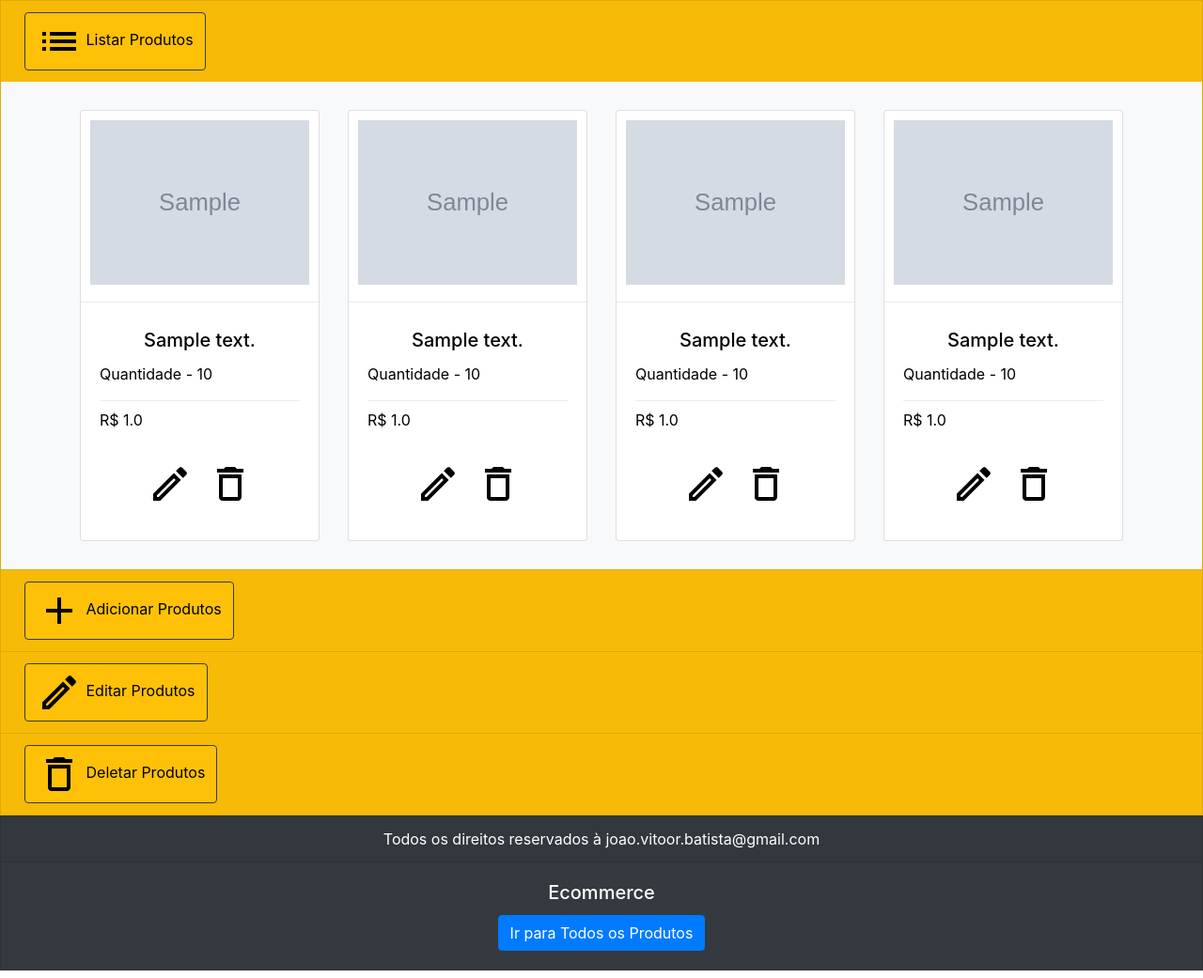
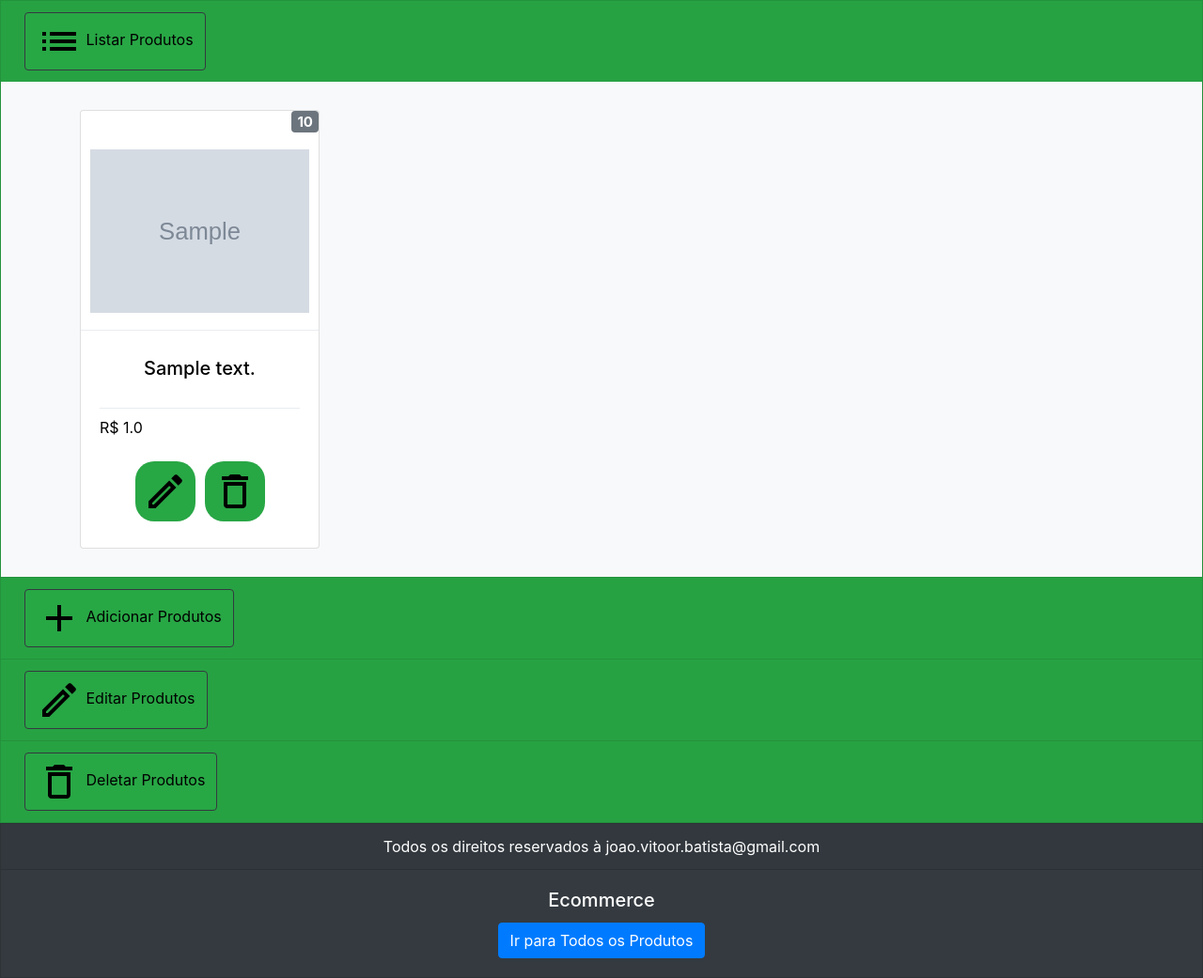
Before and after one commit to jvbnascimento/ecommerce, a Flask app: template app/templates/gerenciar_estoque.html in a window 1280 px wide. Shown: the part 56-1097 px from the top of the page at 94% size. Run offline with Flask 2, Linux system fonts and the light colour scheme; tables that the repository leaves empty hold one stand-in row (values such as "Sample post"); the template is opened without the code that fills it: values that come from a table or form of the project are taken from there, most other values are stand-ins (such as "Sample title", 1, 10 or a date in 2020); grey boxes marked "Sample" are stand-in pictures; parts of the project's set-up code (start-up, migrations or seed data) failed here and were passed over; some libraries are stand-ins or nearby versions.

Commit message:
Melhorando estrutura das views. Iniciando função editar informações dos produtos cadastrados

```diff
--- a/app/controllers/forms.py
+++ b/app/controllers/forms.py
@@ -5,28 +5,43 @@ from flask_wtf.file import FileRequired, FileAllowed
 
 from app.models.usuario import Usuario
 
+
 class LoginForm(FlaskForm):
     email = StringField('Email', validators=[DataRequired()])
     senha = PasswordField('Senha', validators=[DataRequired()])
     lembrar_me = BooleanField('Lembrar-me')
     acessar = SubmitField('Acessar')
 
+
 class RegistrationForm(FlaskForm):
     nome = StringField('Nome', validators=[DataRequired()])
     email = StringField('Email', validators=[DataRequired(), Email()])
     senha = PasswordField('Senha', validators=[DataRequired()])
-    confirmar_senha = PasswordField('Confirmar Senha', validators=[DataRequired(), EqualTo('senha')])
+    confirmar_senha = PasswordField('Confirmar Senha', validators=[
+                                    DataRequired(), EqualTo('senha')])
     cadastrar = SubmitField('Cadastrar-se')
 
     def validar_email(self, email):
         usuario = Usuario.query.filter_by(email=email.data).first()
 
         if usuario is not None:
-            raise ValidationError('Este email já está em uso. Escolha um email diferente e tente novamente.')
+            raise ValidationError(
+                'Este email já está em uso. Escolha um email diferente e tente novamente.')
+
 
 class CadastroProdutoForm(FlaskForm):
     descricao = StringField('Nome Produto', validators=[DataRequired()])
     quantidade = StringField('Quantidade', validators=[DataRequired()])
     preco = StringField('R$ Preço', validators=[DataRequired()])
-    # imagem = FileField('Imagem', validators=[FileRequired(), FileAllowed(['jpg', 'png'], 'Somente imagens!')])
     cadastrarProduto = SubmitField('Cadastrar Produto')
+
+
+class EditarDadosProdutoForm(FlaskForm):
+    descricao = StringField('Nome Produto', validators=[DataRequired()])
+    quantidade = StringField('Quantidade', validators=[DataRequired()])
+    preco = StringField('R$ Preço', validators=[DataRequired()])
+    editarDadosProduto = SubmitField('Salvar Alterações')
+
+
+class UsuarioEditarDadosUsuarioForm(FlaskForm):
+    pass
--- a/app/controllers/routes.py
+++ b/app/controllers/routes.py
@@ -113,6 +113,7 @@ def cadastrar_usuario():
 
 
 @app.route('/user/gerenciar_estoque', methods=['GET', 'POST'])
+@login_required
 def gerenciar_estoque():
     if current_user.is_authenticated and current_user.tipo == 1:
         current_url = request.url.split(current_port)
--- a/app/templates/gerenciar_estoque.html
+++ b/app/templates/gerenciar_estoque.html
@@ -2,9 +2,9 @@
 
 {% block content %}
 <div class="accordion" id="accordionExample">
-	<div class="card bg-warning sem-border-radius">
+	<div class="card bg-success sem-border-radius">
 		<div class="card-header" id="headingOne">
-			<button class="btn btn-dark bg-warning espaco-externo" data-toggle="collapse" data-target="#lista-produtos"
+			<button class="btn btn-dark bg-success espaco-externo" data-toggle="collapse" data-target="#lista-produtos"
 				aria-expanded="true" aria-controls="lista-produtos">
 				<img src="../static/img/outline_list_black_24dp.png" class="align-self-center" alt="Listar Produtos"
 					title="Listar Produtos" />
@@ -16,19 +16,23 @@
 			<div class="card-body bg-light">
 				<div class="container">
 					{% if produtos != None and produtos|length != 0 %}
-					{% for p in produtos %}
 					<div class="row">
-						{% for i in range(0, 4) %}
-						<div class="col teste">
+						{% for p in produtos %}
+						<div class="col-3 teste">
 							<div class="card fonte-preta">
+								<div class="row">
+									<div class="col text-right">
+										<h5><span class="badge badge-secondary md-8">{{ p.quantidade }}</span></h5>
+									</div>
+								</div>
+
 								<img class="card-img-top espaco-interno img-fluid rounded mx-auto d-block" src="../static/img/{{ p.imagem }}"
 									alt="{{ p.descricao }}">
 
 								<div class="dropdown-divider"></div>
 
 								<div class="card-body">
-									<h5 class="card-title centralizar-titulo">{{ p.descricao }}</h5>
-									<p class="card-text">Quantidade - {{ p.quantidade }}</p>
+									<h5 class="card-title centralizar-titulo espaco-abaixo">{{ p.descricao }}</h5>
 
 									<div class="dropdown-divider"></div>
 
@@ -36,14 +40,14 @@
 
 									<nav class="navbar navbar-expand-md bg-faded justify-content-center">
 										<ul class="navbar-nav w-100 justify-content-center">
-											<li class="nav-item active">
+											<li class="nav-item bg-success espaco-externo borda-redonda">
 												<a class="nav-link" href="#">
 													<img src="../static/img/outline_edit_black_24dp.png"
 														class="align-self-center img-fluid rounded mx-auto d-block" alt="Editar Produto" title="Editar Produto" />
 												</a>
 											</li>
 
-											<li class="nav-item active">
+											<li class="nav-item bg-success espaco-externo borda-redonda">
 												<a class="nav-link" href="#">
 													<img src="../static/img/outline_delete_black_24dp.png"
 														class="align-self-center img-fluid rounded mx-auto d-block" alt="Deletar Produto" title="Deletar Produto" />
@@ -56,7 +60,6 @@
 						</div>
 						{% endfor %}
 					</div>
-					{% endfor %}
 					{% elif produtos|length == 0 %}
 					<div class="row">
 						<div class="col teste">
@@ -69,9 +72,9 @@
 		</div>
 	</div>
 
-	<div class="card bg-warning sem-border-radius">
+	<div class="card bg-success sem-border-radius">
 		<div class="card-header" id="headingTwo">
-			<button class="btn btn-dark bg-warning collapsed espaco-externo" data-toggle="collapse"
+			<button class="btn btn-dark bg-success collapsed espaco-externo" data-toggle="collapse"
 				data-target="#form-adicionar-produto" aria-expanded="false" aria-controls="form-adicionar-produto">
 				<img src="../static/img/outline_add_black_24dp.png" class="align-self-center" alt="Adicionar Produto"
 					title="Adicionar Produto" />
@@ -83,7 +86,7 @@
 			<div class="card-body fundo-branco">
 				<div class="container"><br>
 					<div class="row align-items-center justify-content-center">
-						<div class="col-md-4 bg-warning espaco-interno fonte-preta borda-preta borda-redonda">
+						<div class="col-md-4 bg-success espaco-interno fonte-preta borda-preta borda-redonda">
 							<h2 class="centralizar-titulo">Cadastrar novo produto</h2>
 							<form action="" method="POST" enctype="multipart/form-data">
 								{{ form.hidden_tag() }}
@@ -143,9 +146,9 @@
 		</div>
 	</div>
 
-	<div class="card bg-warning sem-border-radius">
+	<div class="card bg-success sem-border-radius">
 		<div class="card-header" id="headingTwo">
-			<button class="btn btn-dark bg-warning collapsed espaco-externo" data-toggle="collapse"
+			<button class="btn btn-dark bg-success collapsed espaco-externo" data-toggle="collapse"
 				data-target="#form-editar-produto" aria-expanded="false" aria-controls="form-editar-produto">
 				<img src="../static/img/outline_edit_black_24dp.png" class="align-self-center" alt="Editar Produto"
 					title="Editar Produto" />
@@ -159,9 +162,9 @@
 		</div>
 	</div>
 
-	<div class="card bg-warning sem-border-radius">
+	<div class="card bg-success sem-border-radius">
 		<div class="card-header" id="headingTwo">
-			<button class="btn btn-dark bg-warning collapsed espaco-externo" data-toggle="collapse"
+			<button class="btn btn-dark bg-success collapsed espaco-externo" data-toggle="collapse"
 				data-target="#deletar-produto" aria-expanded="false" aria-controls="deletar-produto">
 				<img src="../static/img/outline_delete_black_24dp.png" class="align-self-center" alt="Deletar Produto"
 					title="Deletar Produto" />
--- a/app/templates/modelo_html.html
+++ b/app/templates/modelo_html.html
@@ -67,6 +67,10 @@
 
 		.redimensionar-imagem {
 			width: 100%;
+		}
+
+		.espaco-abaixo {
+			margin-bottom: 30px;
 		}
 	</style>
 </head>
```
Also changed, not shown: app/templates/index.html (+6 -13 lines), app/static/img/kk.png.
